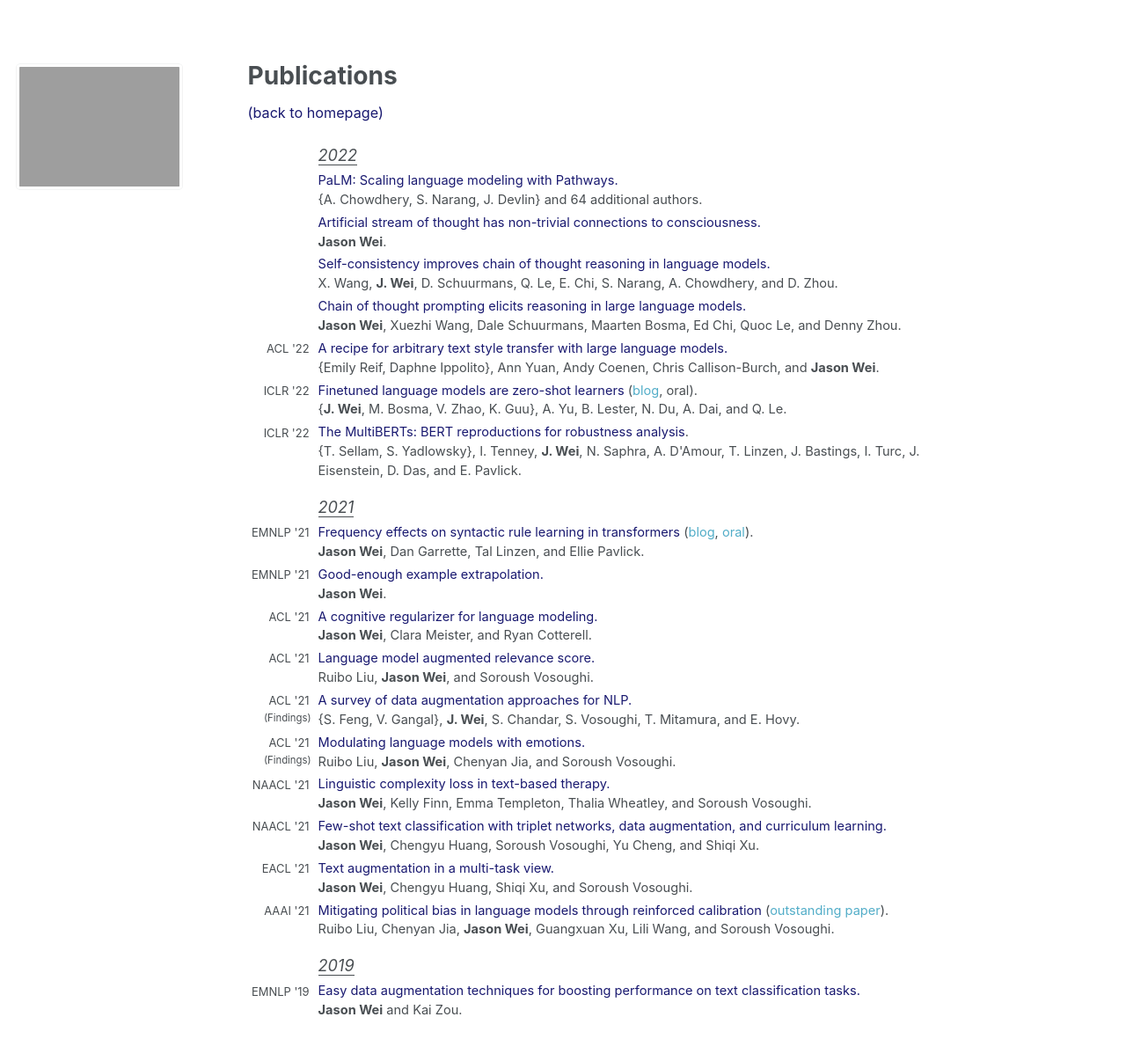
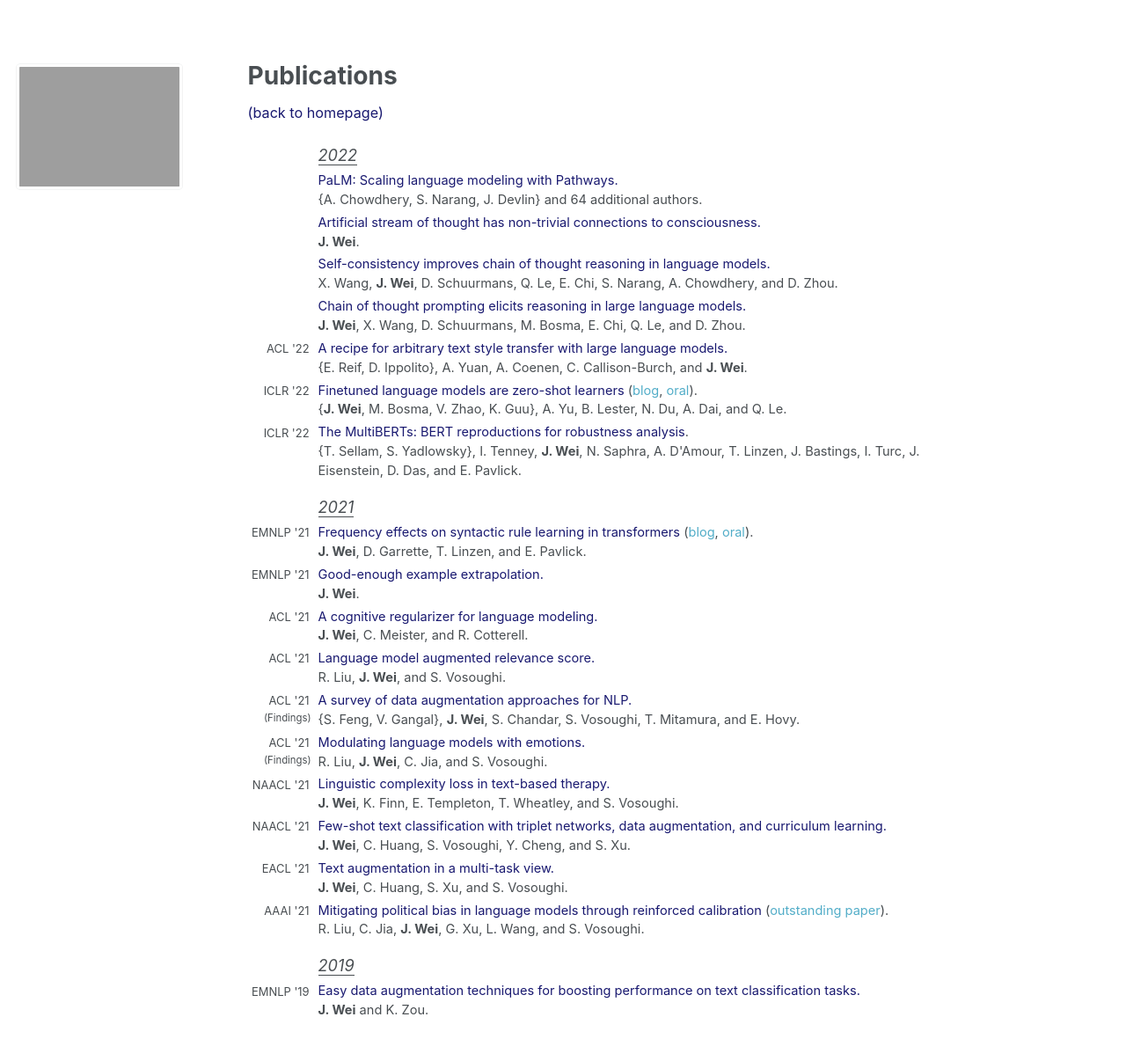
Before and after one commit to jasonwei20/jasonwei20.github.io, a Jekyll site: the page built from _pages/papers.md, in a window 1280 px wide. Shown: the whole page at 88% size. Built offline with Jekyll 4.4.1, drawn with Linux system fonts in a browser that asks for light colours.

Commit message:
Update papers.md

```diff
--- a/_pages/papers.md
+++ b/_pages/papers.md
@@ -42,7 +42,7 @@ table, th, td {
   </tr>
   <tr>
     <td></td>
-    <td style="padding-bottom:4px"><b>Jason Wei</b>.</td>
+    <td style="padding-bottom:4px"><b>J. Wei</b>.</td>
   </tr>
   <tr>
     <td style="width:80px; text-align:right; padding-right:10px; font-size:0.8em"> </td>
@@ -58,7 +58,7 @@ table, th, td {
   </tr>
   <tr>
     <td></td>
-    <td style="padding-bottom:4px"><b>Jason Wei</b>, Xuezhi Wang, Dale Schuurmans, Maarten Bosma, Ed Chi, Quoc Le, and Denny Zhou.</td>
+    <td style="padding-bottom:4px"><b>J. Wei</b>, X. Wang, D. Schuurmans, M. Bosma, E. Chi, Q. Le, and D. Zhou.</td>
   </tr>
   <tr>
     <td style="width:80px; text-align:right; padding-right:10px; font-size:0.8em">ACL '22</td>
@@ -66,11 +66,11 @@ table, th, td {
   </tr>
   <tr>
     <td></td>
-    <td style="padding-bottom:4px">{Emily Reif, Daphne Ippolito}, Ann Yuan, Andy Coenen, Chris Callison-Burch, and <b>Jason Wei</b>.</td>
+    <td style="padding-bottom:4px">{E. Reif, D. Ippolito}, A. Yuan, A. Coenen, C. Callison-Burch, and <b>J. Wei</b>.</td>
   </tr>
   <tr>
     <td style="width:80px; text-align:right; padding-right:10px; font-size:0.8em">ICLR '22</td>
-    <td><a href="https://openreview.net/forum?id=gEZrGCozdqR" style="color:#191970" target="_blank">Finetuned language models are zero-shot learners</a> (<a href="https://ai.googleblog.com/2021/10/introducing-flan-more-generalizable.html" target="_blank">blog</a>, oral).</td>
+    <td><a href="https://openreview.net/forum?id=gEZrGCozdqR" style="color:#191970" target="_blank">Finetuned language models are zero-shot learners</a> (<a href="https://ai.googleblog.com/2021/10/introducing-flan-more-generalizable.html" target="_blank">blog</a>, <a href="https://www.youtube.com/watch?v=iq2kEGanDso" target="_blank">oral</a>).</td>
   </tr>
   <tr>
     <td></td>
@@ -95,7 +95,7 @@ table, th, td {
   </tr>
   <tr>
     <td></td>
-    <td style="padding-bottom:4px"><b>Jason Wei</b>, Dan Garrette, Tal Linzen, and Ellie Pavlick. </td>
+    <td style="padding-bottom:4px"><b>J. Wei</b>, D. Garrette, T. Linzen, and E. Pavlick. </td>
   </tr>
   <tr>
     <td style="width:80px; text-align:right; padding-right:10px; font-size:0.8em">EMNLP '21</td>
@@ -103,7 +103,7 @@ table, th, td {
   </tr>
   <tr>
     <td></td>
-    <td style="padding-bottom:4px"><b>Jason Wei</b>.</td>
+    <td style="padding-bottom:4px"><b>J. Wei</b>.</td>
   </tr>
   <tr>
     <td style="width:80px; text-align:right; padding-right:10px; font-size:0.8em">ACL '21</td>
@@ -111,7 +111,7 @@ table, th, td {
   </tr>
   <tr>
     <td></td>
-    <td style="padding-bottom:4px"><b>Jason Wei</b>, Clara Meister, and Ryan Cotterell.</td>
+    <td style="padding-bottom:4px"><b>J. Wei</b>, C. Meister, and R. Cotterell.</td>
   </tr>
   <tr>
     <td style="width:80px; text-align:right; padding-right:10px; font-size:0.8em">ACL '21</td>
@@ -119,7 +119,7 @@ table, th, td {
   </tr>
   <tr>
     <td></td>
-    <td style="padding-bottom:4px">Ruibo Liu, <b>Jason Wei</b>, and Soroush Vosoughi.</td>
+    <td style="padding-bottom:4px">R. Liu, <b>J. Wei</b>, and S. Vosoughi.</td>
   </tr>
   <tr>
     <td style="width:80px; text-align:right; padding-right:10px; font-size:0.8em">ACL '21</td>
@@ -135,7 +135,7 @@ table, th, td {
   </tr>
   <tr>
     <td style="width:80px; text-align:right; padding-right:8px; font-size:0.7em; vertical-align:top">(Findings)</td>
-    <td style="padding-bottom:4px">Ruibo Liu, <b>Jason Wei</b>, Chenyan Jia, and Soroush Vosoughi.</td>
+    <td style="padding-bottom:4px">R. Liu, <b>J. Wei</b>, C. Jia, and S. Vosoughi.</td>
   </tr>
   <tr>
     <td style="width:80px; text-align:right; padding-right:10px; font-size:0.8em">NAACL '21</td>
@@ -143,7 +143,7 @@ table, th, td {
   </tr>
   <tr>
     <td></td>
-    <td style="padding-bottom:4px"><b>Jason Wei</b>, Kelly Finn, Emma Templeton, Thalia Wheatley, and Soroush Vosoughi.</td>
+    <td style="padding-bottom:4px"><b>J. Wei</b>, K. Finn, E. Templeton, T. Wheatley, and S. Vosoughi.</td>
   </tr>
   <tr>
     <td style="width:80px; text-align:right; padding-right:10px; font-size:0.8em">NAACL '21</td>
@@ -151,7 +151,7 @@ table, th, td {
   </tr>
   <tr>
     <td></td>
-    <td style="padding-bottom:4px"><b>Jason Wei</b>, Chengyu Huang, Soroush Vosoughi, Yu Cheng, and Shiqi Xu.</td>
+    <td style="padding-bottom:4px"><b>J. Wei</b>, C. Huang, S. Vosoughi, Y. Cheng, and S. Xu.</td>
   </tr>
   <tr>
     <td style="width:80px; text-align:right; padding-right:10px; font-size:0.8em">EACL '21</td>
@@ -159,7 +159,7 @@ table, th, td {
   </tr>
   <tr>
     <td></td>
-    <td style="padding-bottom:4px"><b>Jason Wei</b>, Chengyu Huang, Shiqi Xu, and Soroush Vosoughi.</td>
+    <td style="padding-bottom:4px"><b>J. Wei</b>, C. Huang, S. Xu, and S. Vosoughi.</td>
   </tr>
   <tr>
     <td style="width:80px; text-align:right; padding-right:10px; font-size:0.8em">AAAI '21</td>
@@ -167,7 +167,7 @@ table, th, td {
   </tr>
   <tr>
     <td></td>
-    <td style="padding-bottom:16px">Ruibo Liu, Chenyan Jia, <b>Jason Wei</b>, Guangxuan Xu, Lili Wang, and Soroush Vosoughi.</td>
+    <td style="padding-bottom:16px">R. Liu, C. Jia, <b>J. Wei</b>, G. Xu, L. Wang, and S. Vosoughi.</td>
   </tr>
 
   <tr>
@@ -180,7 +180,7 @@ table, th, td {
   </tr>
   <tr>
     <td></td>
-    <td style="padding-bottom:3px"><b>Jason Wei</b> and Kai Zou.</td>
+    <td style="padding-bottom:3px"><b>J. Wei</b> and K. Zou.</td>
   </tr>
 </table>
 
```
